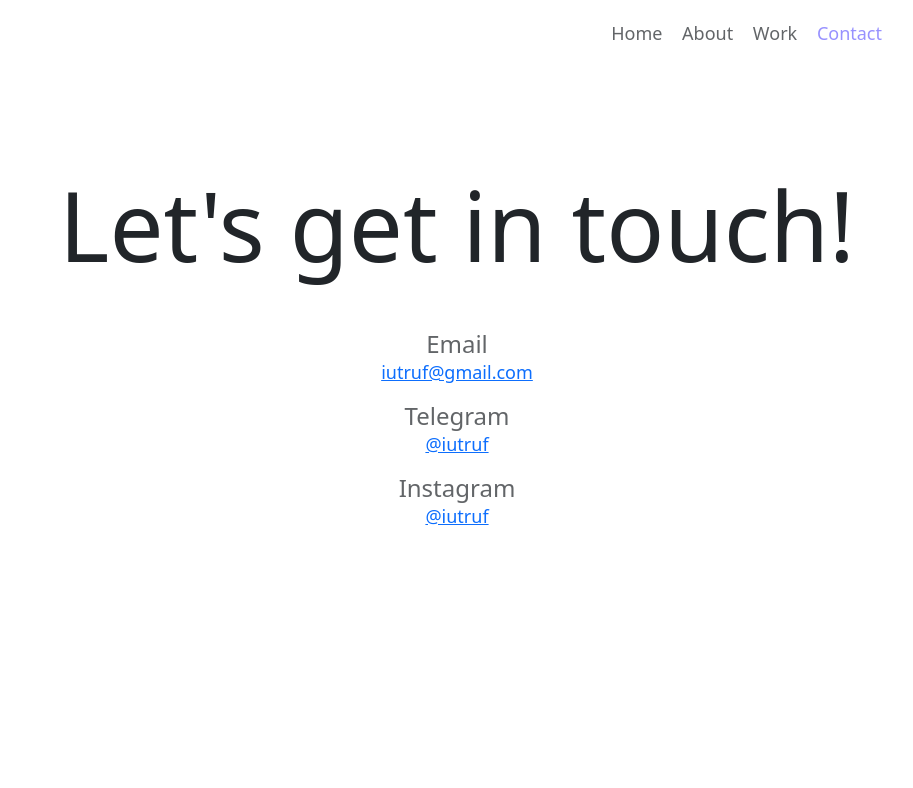
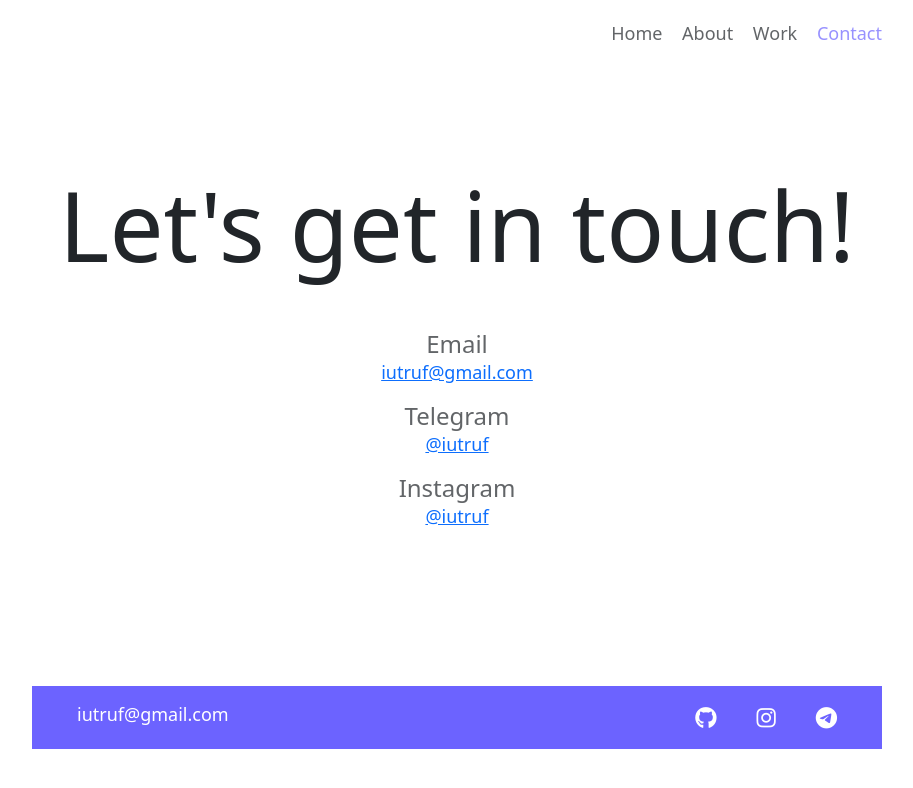
Before and after one commit to iutruf/portfolio, a plain HTML site: page contact.html in a window 1280 px wide. Shown: the whole page, without its empty margins (183-1096 px from the left). Drawn offline with nearby package versions, Linux system fonts and the light colour scheme.

Commit message:
added footer to contact page

```diff
--- a/contact.html
+++ b/contact.html
@@ -18,6 +18,10 @@
     <script
       src="https://cdn.jsdelivr.net/npm/bootstrap@5.3.0-alpha1/dist/js/bootstrap.min.js"
       integrity="sha384-mQ93GR66B00ZXjt0YO5KlohRA5SY2XofN4zfuZxLkoj1gXtW8ANNCe9d5Y3eG5eD"
+      crossorigin="anonymous"
+    ></script>
+      <script
+      src="https://kit.fontawesome.com/aaeee3e733.js"
       crossorigin="anonymous"
     ></script>
 
@@ -65,5 +69,25 @@
         <a href="https://www.instagram.com/iutruf" target="_blank"> @iutruf </a>
       </p>
     </div>
+     <footer>
+        <div class=" d-flex justify-content-between">
+        <div class=" d-flex justify-content-center">
+          <a href="mailto:iutruf@gmail.com" class="email-link"
+            >iutruf@gmail.com</a
+          >
+        </div>
+        <div class="social-links d-flex justify-content-center ">
+          <a href="https://www.github.com/iutruf/portfolio target=_blank">
+            <i class="fab fa-github"></i>
+          </a>
+          <a href="https://www.instagram.com/iutruf target="_blank">
+            <i class="fab fa-instagram"></i>
+          </a>
+          <a href="https://t.me/iutruf target=_blank">
+            <i class="fab fa-telegram"></i>
+          </a>
+        </div>
+        </div>
+      </footer>
   </body>
 </html>
```
